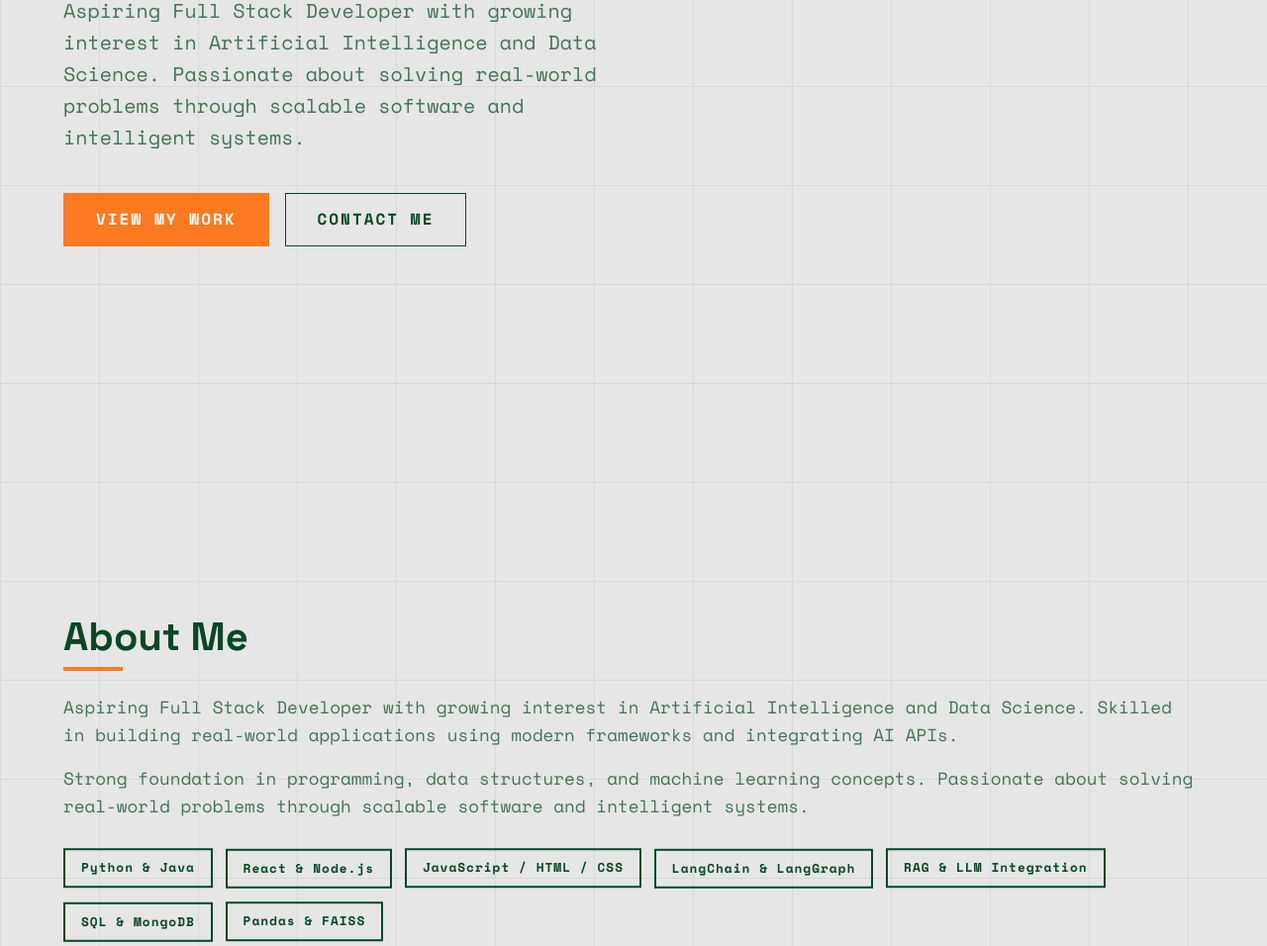
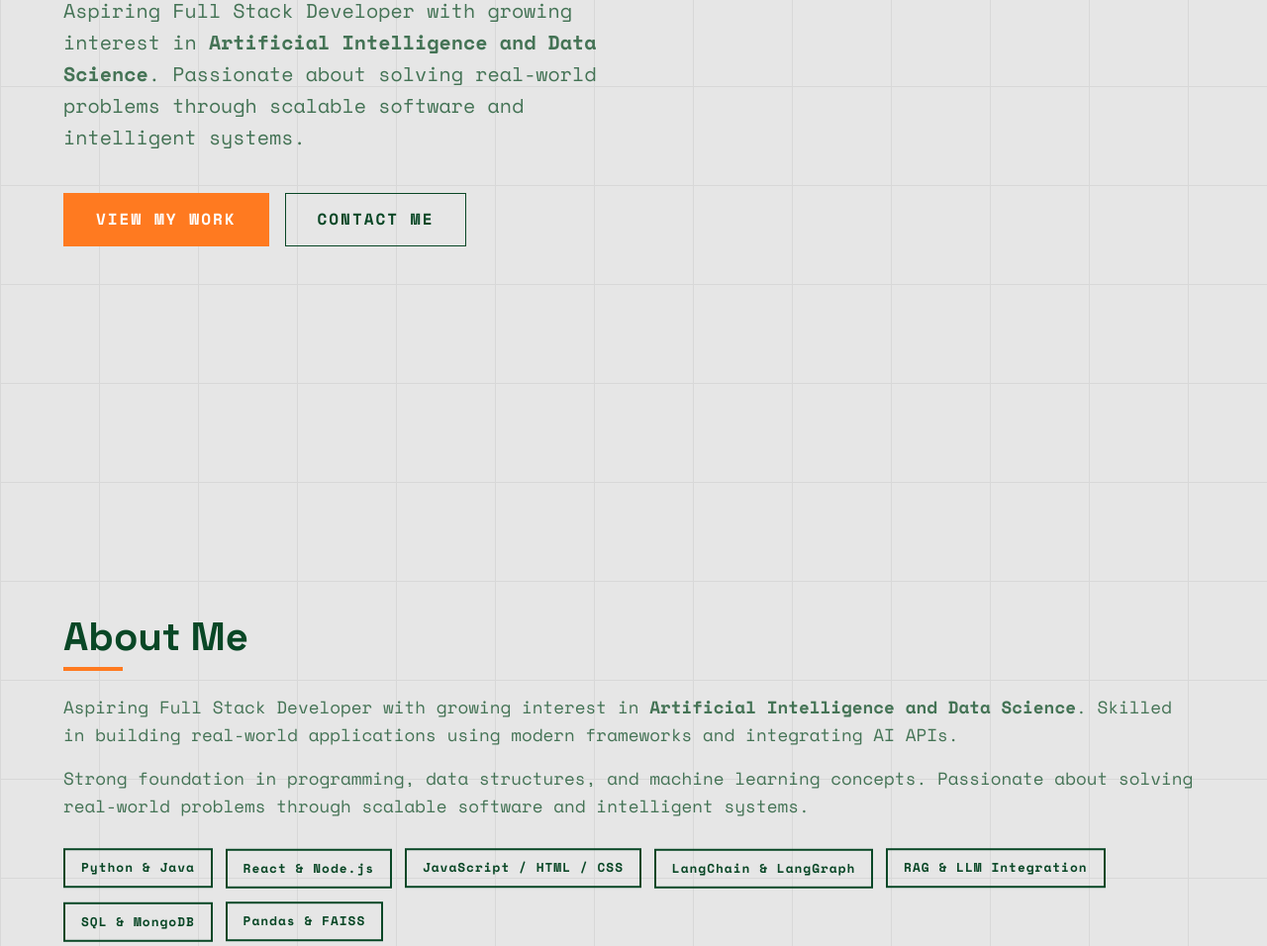
Before and after one commit to Rithishkumar7/portifolio, a website built with Vite: page index.html in a window 1280 px wide. Shown: the part 413-1369 px from the top of the page at 99% size. Built offline with nearby package versions, Linux system fonts and the light colour scheme.

Commit message:
style: make Artificial Intelligence and Data Science bold in hero and about text

```diff
--- a/index.html
+++ b/index.html
@@ -24,7 +24,7 @@
         <div class="hero-content reveal">
             <p class="hero-subtitle">Full Stack Developer & AI Enthusiast</p>
             <h1 class="hero-title">Hello, I'm <span class="brand-name" id="typed-name">Rithish Janjeerapu</span><span class="cursor">&nbsp;</span>.</h1>
-            <p class="hero-desc">Aspiring Full Stack Developer with growing interest in Artificial Intelligence and Data Science. Passionate about solving real-world problems through scalable software and intelligent systems.</p>
+            <p class="hero-desc">Aspiring Full Stack Developer with growing interest in <strong>Artificial Intelligence and Data Science</strong>. Passionate about solving real-world problems through scalable software and intelligent systems.</p>
             <div class="cta-group">
                 <a href="#projects" class="btn btn-primary">View My Work</a>
                 <a href="#contact" class="btn btn-outline">Contact Me</a>
@@ -37,7 +37,7 @@
         <h2 class="reveal">About Me</h2>
         <div class="about-grid reveal">
             <div class="about-text">
-                <p>Aspiring Full Stack Developer with growing interest in Artificial Intelligence and Data Science. Skilled in building real-world applications using modern frameworks and integrating AI APIs.</p>
+                <p>Aspiring Full Stack Developer with growing interest in <strong>Artificial Intelligence and Data Science</strong>. Skilled in building real-world applications using modern frameworks and integrating AI APIs.</p>
                 <p>Strong foundation in programming, data structures, and machine learning concepts. Passionate about solving real-world problems through scalable software and intelligent systems.</p>
 
                 <div class="skills-container">
```
